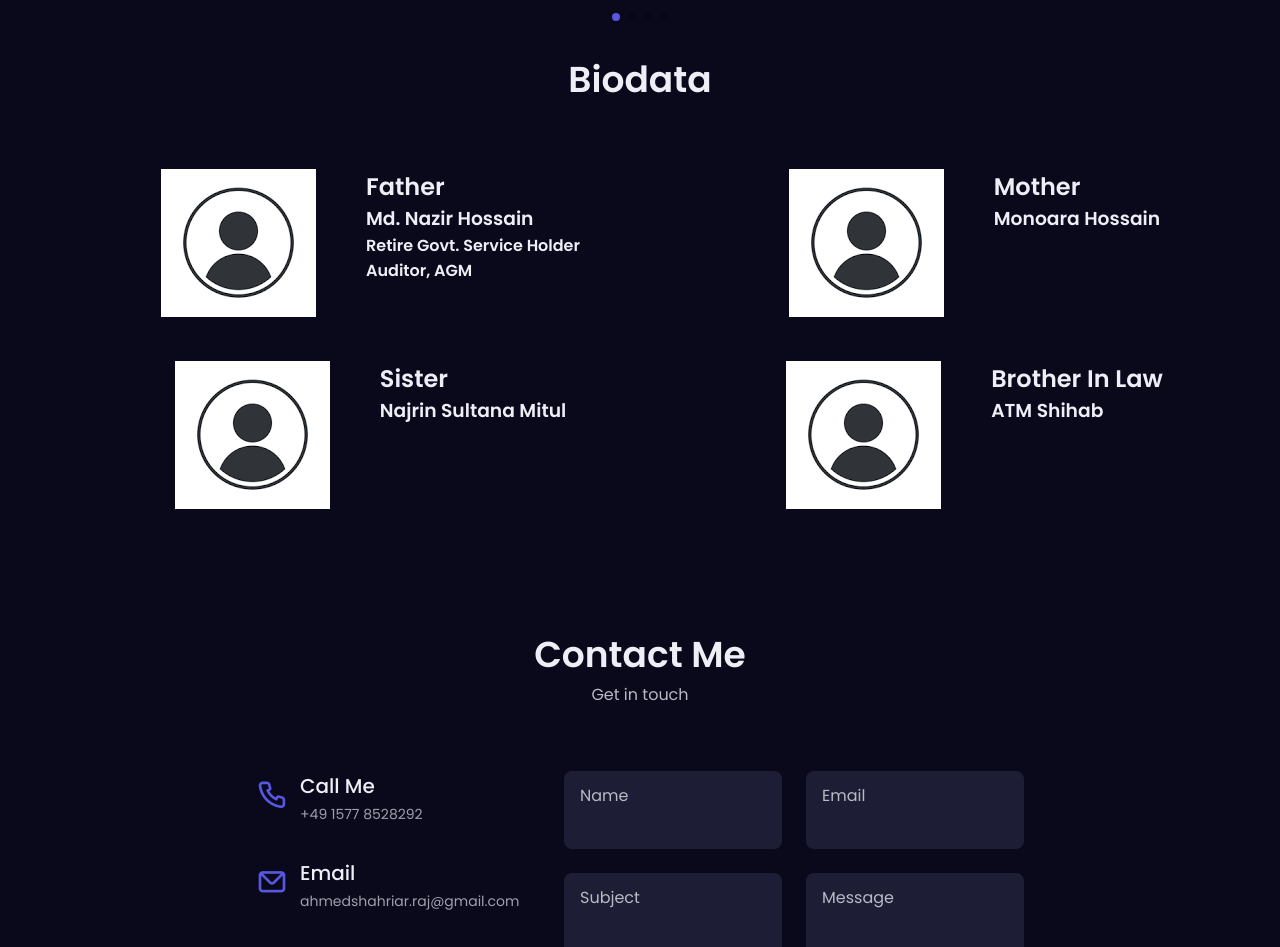
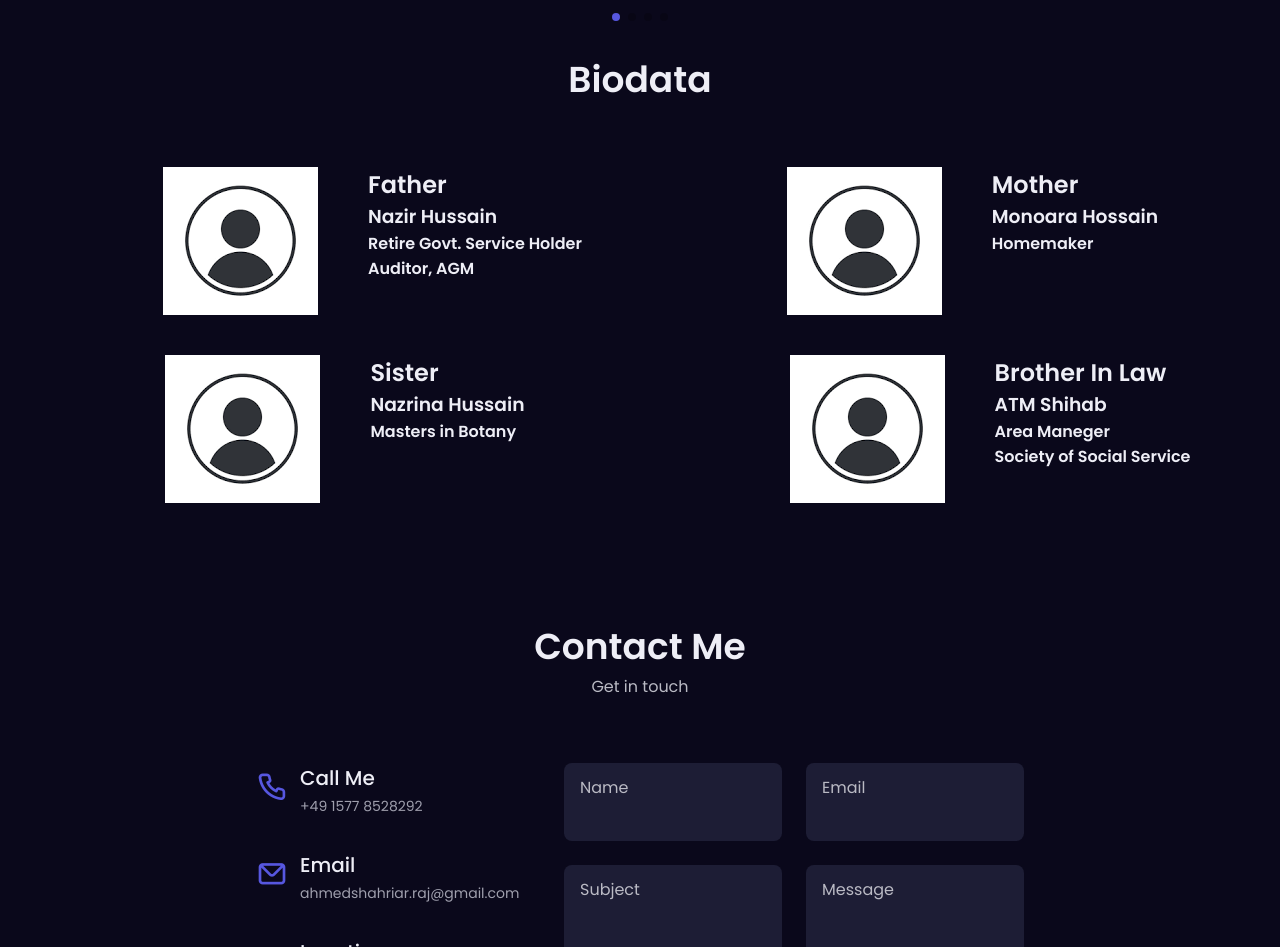
Before and after one commit to ahnafahmedjarif/Portfolio, a plain HTML site: page index.html in a window 1280 px wide. Shown: the part 3231-4178 px from the top of the page. Drawn offline with nearby package versions, Linux system fonts and the light colour scheme.

Commit message:
added details

```diff
--- a/assets/css/styles.css
+++ b/assets/css/styles.css
@@ -810,11 +810,15 @@ img {
   justify-content: center;
 }
 
+.biodata__container .pair__2 {
+
+}
+
 .biodata__container .data {
   width: 100%;
   max-width: 600px;
   padding: 20px;
-  margin: 2px;
+  /* margin: 2px; */
   display: flex;
   flex-direction: row;
   justify-content: center;
@@ -822,6 +826,15 @@ img {
 
 .biodata__container .biodata-name {
   padding-left: 50px;
+}
+
+
+.pair__2 .data3{
+  padding-right: 75px;
+}
+
+.pair__2 .data4{
+  padding-left: 55px;
 }
 
 /* Responsive Styles */
@@ -835,6 +848,7 @@ img {
     flex-direction: column;
     align-items: center;
     text-align: center;
+    margin-bottom: 40px;
   }
 
   .biodata__container .biodata-name {
--- a/index.html
+++ b/index.html
@@ -444,39 +444,43 @@
             <section class="biodata__container">
 
                 <div class="pair__1">
-                    <div class="data">
+                    <div class="data data1">
                         <img src="assets/image/user.png" alt="">
                         <div class="info">
                             <h2 class="biodata-name">Father</h2>
-                            <h3 class="biodata-name">Md. Nazir Hossain</h3>
+                            <h3 class="biodata-name">Nazir Hussain</h3>
                             <h4 class="biodata-name">Retire Govt. Service Holder</h4>
                             <h4 class="biodata-name">Auditor, AGM</h4>
                         </div>
 
                     </div>
-                    <div class="data">
+                    <div class="data data2">
                         <img src="assets/image/user.png" alt="">
                         <div class="info">
                             <h2 class="biodata-name">Mother</h2>
                             <h3 class="biodata-name">Monoara Hossain</h3>
+                            <h4 class="biodata-name">Homemaker</h3>
                         </div>
 
                     </div>
                 </div>
                 <div class="pair__2">
-                    <div class="data">
+                    <div class="data data3">
                         <img src="assets/image/user.png" alt="">
                         <div class="info">
                             <h2 class="biodata-name">Sister</h2>
-                            <h3 class="biodata-name">Najrin Sultana Mitul</h3>
+                            <h3 class="biodata-name">Nazrina Hussain</h3>
+                            <h4 class="biodata-name">Masters in Botany</h3>
                         </div>
 
                     </div>
-                    <div class="data">
+                    <div class="data data4">
                         <img src="assets/image/user.png" alt="">
                         <div class="info">
                             <h2 class="biodata-name">Brother In Law</h2>
                             <h3 class="biodata-name">ATM Shihab</h3>
+                            <h4 class="biodata-name">Area Maneger</h3>
+                            <h4 class="biodata-name">Society of Social Service</h3>
                         </div>
 
                     </div>
```
